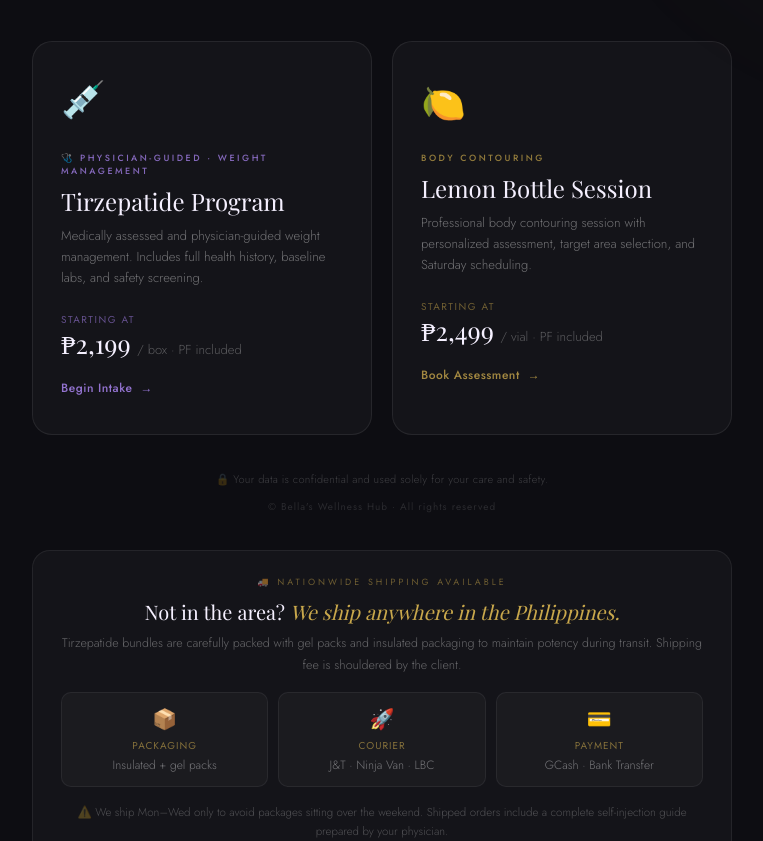
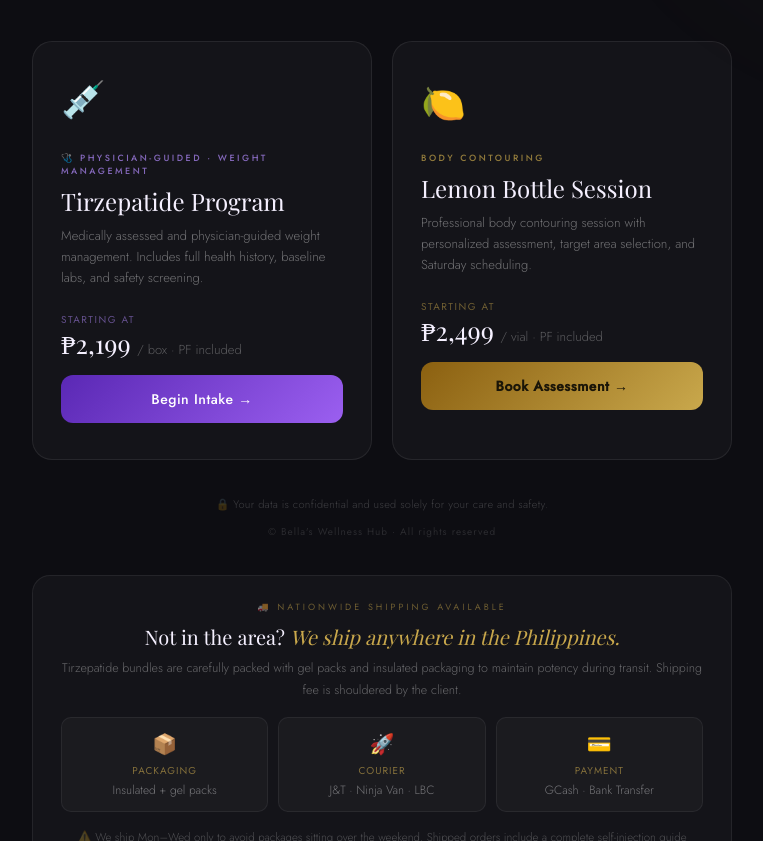
Before and after one commit to gftatoy21/client-portal, a plain HTML site: page index.html in a window 1280 px wide. Shown: the part 951-1792 px from the top of the page, without its empty margins (258-1021 px from the left). Drawn offline with nearby package versions, Linux system fonts and the light colour scheme; a web font is replaced by a local one.

Commit message:
Add files via upload

```diff
--- a/index.html
+++ b/index.html
@@ -78,6 +78,7 @@
     overflow:hidden;
     background:rgba(255,255,255,0.03);
     text-align:left;
+    -webkit-tap-highlight-color: rgba(155,95,240,0.2);
   }
 
   .card::before{
@@ -216,7 +217,7 @@
   </div>
 
   <div class="cards">
-    <a href="tirzepatide.html" class="card card-tirze">
+    <a href="tirzepatide.html" class="card card-tirze" onclick="window.location.href='tirzepatide.html'">
       <div class="card-icon">💉</div>
       <span class="card-tag">🩺 Physician-Guided · Weight Management</span>
       <h2>Tirzepatide Program</h2>
@@ -225,10 +226,12 @@
         <div style="font-size:10px;letter-spacing:1.5px;text-transform:uppercase;color:rgba(180,140,255,0.5);margin-bottom:4px;">Starting at</div>
         <div style="font-family:'Playfair Display',serif;font-size:26px;font-weight:400;color:#F5F0FF;line-height:1;">₱2,199 <span style="font-size:13px;color:rgba(255,255,255,0.3);font-family:'Jost',sans-serif;font-weight:300;">/ box · PF included</span></div>
       </div>
-      <div class="card-arrow">Begin Intake <span>→</span></div>
+      <div style="width:100%;padding:14px;background:linear-gradient(135deg,#5A28B4,#9B5FF0);border-radius:12px;text-align:center;color:white;font-family:'Jost',sans-serif;font-size:14px;font-weight:500;letter-spacing:0.5px;">
+        Begin Intake →
+      </div>
     </a>
 
-    <a href="lemon-bottle.html" class="card card-lemon">
+    <a href="lemon-bottle.html" class="card card-lemon" onclick="window.location.href='lemon-bottle.html'">
       <div class="card-icon">🍋</div>
       <span class="card-tag">Body Contouring</span>
       <h2>Lemon Bottle Session</h2>
@@ -237,7 +240,9 @@
         <div style="font-size:10px;letter-spacing:1.5px;text-transform:uppercase;color:rgba(201,168,76,0.5);margin-bottom:4px;">Starting at</div>
         <div style="font-family:'Playfair Display',serif;font-size:26px;font-weight:400;color:#F5F0FF;line-height:1;">₱2,499 <span style="font-size:13px;color:rgba(255,255,255,0.3);font-family:'Jost',sans-serif;font-weight:300;">/ vial · PF included</span></div>
       </div>
-      <div class="card-arrow">Book Assessment <span>→</span></div>
+      <div style="width:100%;padding:14px;background:linear-gradient(135deg,#8B6010,#C9A84C);border-radius:12px;text-align:center;color:#1A1508;font-family:'Jost',sans-serif;font-size:14px;font-weight:600;letter-spacing:0.5px;">
+        Book Assessment →
+      </div>
     </a>
   </div>
 
```
